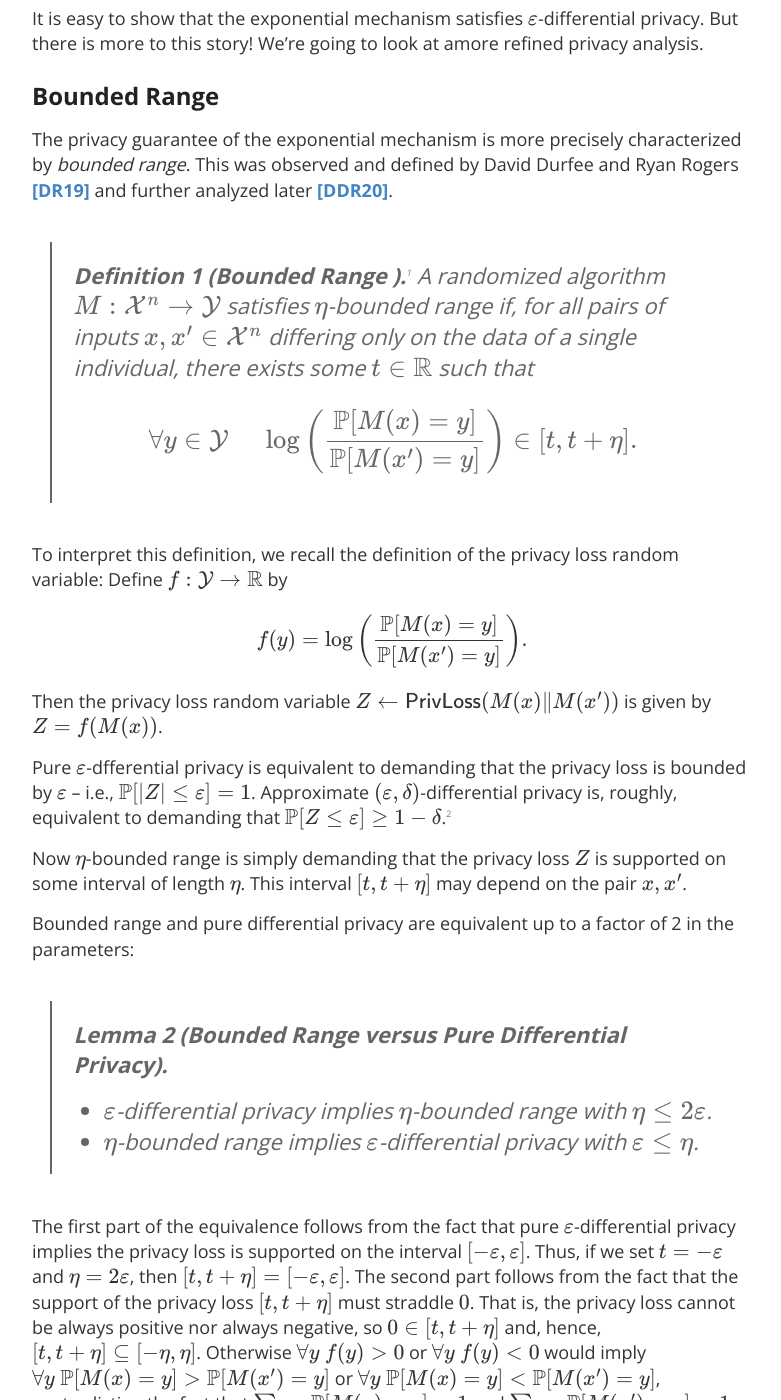
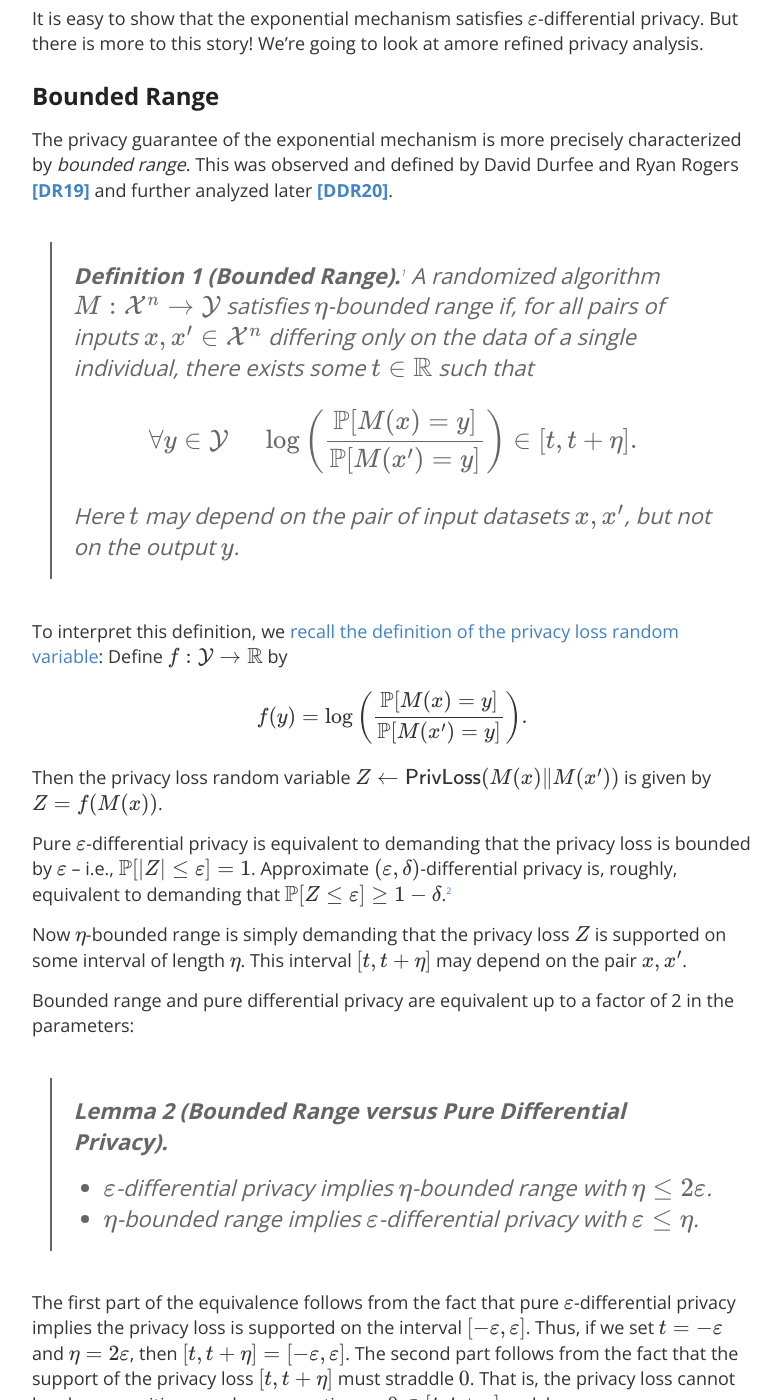
Before and after one commit to differentialprivacy/differentialprivacy, a Jekyll site: the page built from _posts/2021-07-12-exponential-mechanism-bounded-range.md, in a window 1280 px wide and 1400 px high, scrolled down 951 px. Shown: the whole window, without its empty margins (248-1029 px from the left). Built offline with Jekyll 4.4.1, drawn with Linux system fonts in a browser that asks for light colours; comment, search, counter and statistics services are not loaded; some of the changed text lies outside the part shown.

Commit message:
edits per comments de Clement

```diff
--- a/_posts/2021-07-12-exponential-mechanism-bounded-range.md
+++ b/_posts/2021-07-12-exponential-mechanism-bounded-range.md
@@ -26,12 +26,12 @@
 
 The privacy guarantee of the exponential mechanism is more precisely characterized by _bounded range_. This was observed and defined by David Durfee and Ryan Rogers [**[DR19]**](https://arxiv.org/abs/1905.04273 "David Durfee, Ryan Rogers. Practical Differentially Private Top-k Selection with Pay-what-you-get Composition. NeurIPS 2019") and further analyzed later [**[DDR20]**](https://arxiv.org/abs/1909.13830 "Jinshuo Dong, David Durfee, Ryan Rogers. Optimal Differential Privacy Composition for Exponential Mechanisms. ICML 2020.").
 
-> **Definition 1 (Bounded Range ).**[^1]
-> A randomized algorithm \\\(M : \\mathcal{X}^n \\to \\mathcal{Y}\\\) satisfies \\\(\\eta\\\)-bounded range if, for all pairs of inputs \\\(x, x' \\in \\mathcal{X}^n\\\) differing only on the data of a single individual, there exists some \\\(t \\in \\mathbb{R}\\\) such that \\\[\\forall y \\in \\mathcal{Y} ~~~~~ \\log\\left(\\frac{\\mathbb{P}[M(x)=y]}{\\mathbb{P}[M(x')=y]}\\right) \in [t, t+\eta].\\\]
+> **Definition 1 (Bounded Range).**[^1]
+> A randomized algorithm \\\(M : \\mathcal{X}^n \\to \\mathcal{Y}\\\) satisfies \\\(\\eta\\\)-bounded range if, for all pairs of inputs \\\(x, x' \\in \\mathcal{X}^n\\\) differing only on the data of a single individual, there exists some \\\(t \\in \\mathbb{R}\\\) such that \\\[\\forall y \\in \\mathcal{Y} ~~~~~ \\log\\left(\\frac{\\mathbb{P}[M(x)=y]}{\\mathbb{P}[M(x')=y]}\\right) \in [t, t+\eta].\\\] Here \\\(t\\\) may depend on the pair of input datasets \\\(x,x'\\\), but not on the output \\\(y\\\).
 
-To interpret this definition, we recall the definition of the privacy loss random variable: Define \\\(f : \\mathcal{Y} \\to \\mathbb{R}\\\) by \\\[f(y) = \\log\\left(\\frac{\\mathbb{P}[M(x)=y]}{\\mathbb{P}[M(x')=y]}\\right).\\\] Then the privacy loss random variable \\\(Z \\gets \\mathsf{PrivLoss}(M(x)\\\|M(x'))\\\) is given by \\\(Z = f(M(x))\\\).
+To interpret this definition, we [recall the definition of the privacy loss random variable](/flavoursofdelta/): Define \\\(f : \\mathcal{Y} \\to \\mathbb{R}\\\) by \\\[f(y) = \\log\\left(\\frac{\\mathbb{P}[M(x)=y]}{\\mathbb{P}[M(x')=y]}\\right).\\\] Then the privacy loss random variable \\\(Z \\gets \\mathsf{PrivLoss}(M(x)\\\|M(x'))\\\) is given by \\\(Z = f(M(x))\\\).
 
-Pure \\\(\\varepsilon\\\)-dfferential privacy is equivalent to demanding that the privacy loss is bounded by \\\(\\varepsilon\\\) -- i.e., \\\(\\mathbb{P}[\|Z\|\\le\\varepsilon]=1\\\). Approximate \\\(\(\\varepsilon,\\delta\)\\\)-differential privacy is, roughly, equivalent to demanding that \\\(\\mathbb{P}[Z\\le\\varepsilon]\\ge1-\\delta\\\).[^2]
+Pure \\\(\\varepsilon\\\)-differential privacy is equivalent to demanding that the privacy loss is bounded by \\\(\\varepsilon\\\) -- i.e., \\\(\\mathbb{P}[\|Z\|\\le\\varepsilon]=1\\\). Approximate \\\(\(\\varepsilon,\\delta\)\\\)-differential privacy is, roughly, equivalent to demanding that \\\(\\mathbb{P}[Z\\le\\varepsilon]\\ge1-\\delta\\\).[^2]
 
 Now \\\(\\eta\\\)-bounded range is simply demanding that the privacy loss \\\(Z\\\) is supported on some interval of length \\\(\\eta\\\). This interval \\\([t,t+\\eta]\\\) may depend on the pair \\\(x,x'\\\).
 
@@ -107,10 +107,12 @@
 
 If the noise distribution is an appropriate [Gumbel distribution](https://en.wikipedia.org/wiki/Gumbel_distribution), then report noisy max is exactly the exponential mechanism. (This equivalence is known as the "Gumbel max trick.")
 
-We can also use the Laplace distribution or the exponential distribution. The exponential distribution is equivalent to the _permute and flip_ algorithm [**[MS20]**](https://arxiv.org/abs/2010.12603 "Ryan McKenna, Daniel Sheldon. Permute-and-Flip: A new mechanism for differentially private selection
+We can also use the Laplace distribution or the exponential distribution. Report noisy max with the exponential distribution is equivalent to the _permute and flip_ algorithm [**[MS20]**](https://arxiv.org/abs/2010.12603 "Ryan McKenna, Daniel Sheldon. Permute-and-Flip: A new mechanism for differentially private selection
 . NeurIPS 2020.") [**[DKSSWXZ21]**](https://arxiv.org/abs/2105.07260 "Zeyu Ding, Daniel Kifer, Sayed M. Saghaian N. E., Thomas Steinke, Yuxin Wang, Yingtai Xiao, Danfeng Zhang. The Permute-and-Flip Mechanism is Identical to Report-Noisy-Max with Exponential Noise. 2021."). However, these algorithms don't enjoy the same improved bounded range and concentrated differential privacy guarantees as the exponential mechanism.
 
-There are also other variants of the selection problem. For example, in some cases we can assume that only a few options have low loss and the rest of the options have high loss -- i.e., there is a gap between the minimum loss and the second-lowest loss (or, more generally, the \\\(k\\\)-th lowest loss). In this case there are algorithms that attain better accuracy than the exponential mechanism under relaxed privacy definitions [**[BKSW19]**](https://arxiv.org/abs/1905.13229 "Mark Bun, Gautam Kamath, Thomas Steinke, Zhiwei Steven Wu. Private Hypothesis Selection. NeurIPS 2019.").
+There are also other variants of the selection problem. For example, in some cases we can assume that only a few options have low loss and the rest of the options have high loss -- i.e., there is a gap between the minimum loss and the second-lowest loss (or, more generally, the \\\(k\\\)-th lowest loss). In this case there are algorithms that attain better accuracy than the exponential mechanism under relaxed privacy definitions [**[CHS14]**](https://arxiv.org/abs/1409.2177 "Kamalika Chaudhuri, Daniel Hsu, Shuang Song. The Large Margin Mechanism for Differentially Private Maximization. NIPS 2014.") [**[BDRS18]**](https://dl.acm.org/doi/10.1145/3188745.3188946 " Mark Bun, Cynthia Dwork, Guy N. Rothblum, Thomas Steinke. Composable and versatile privacy via truncated CDP. STOC 2018.") [**[BKSW19]**](https://arxiv.org/abs/1905.13229 "Mark Bun, Gautam Kamath, Thomas Steinke, Zhiwei Steven Wu. Private Hypothesis Selection. NeurIPS 2019.").
+
+There are a lot of interesting aspects of private selection, including questions for further research! We hope to have further posts about some of these topics.
 
 ---
 
```
Also changed, not shown: other parts of _posts/2021-07-12-exponential-mechanism-bounded-range.md (+1 -1 lines).
